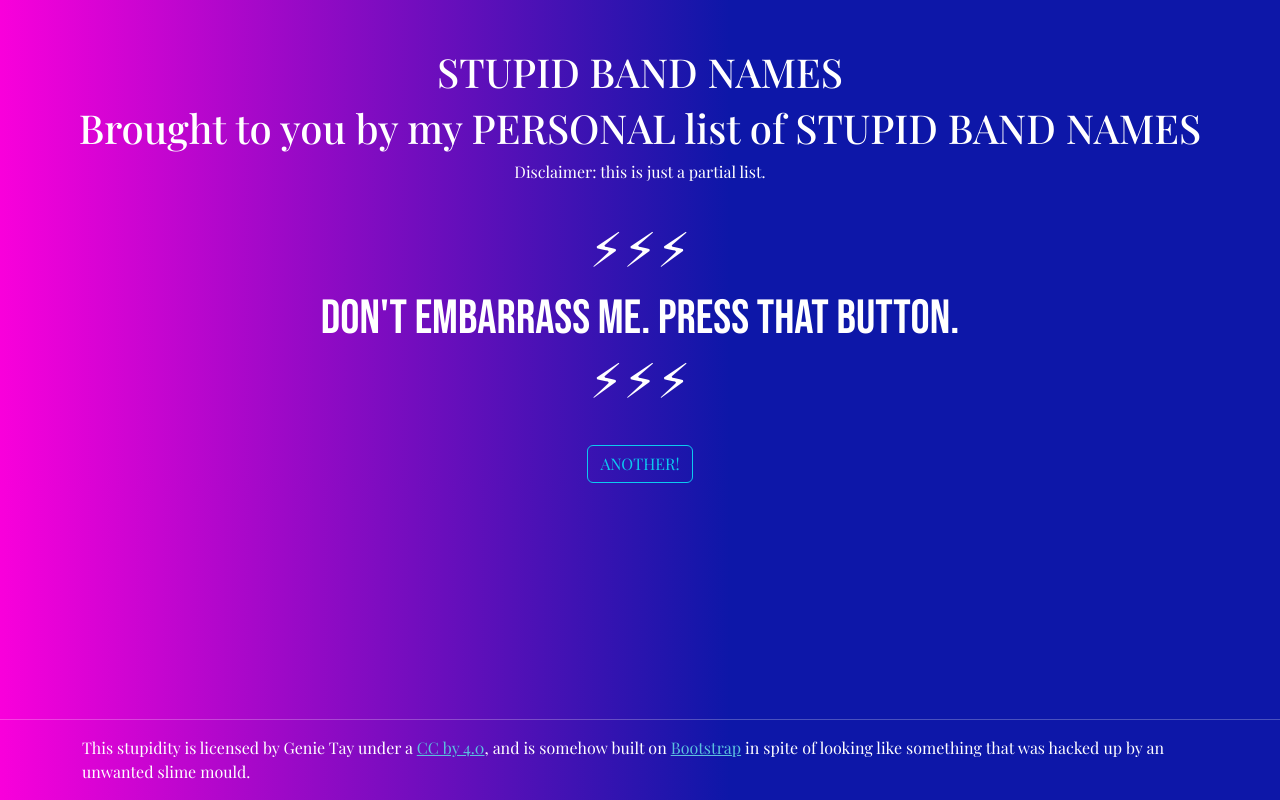
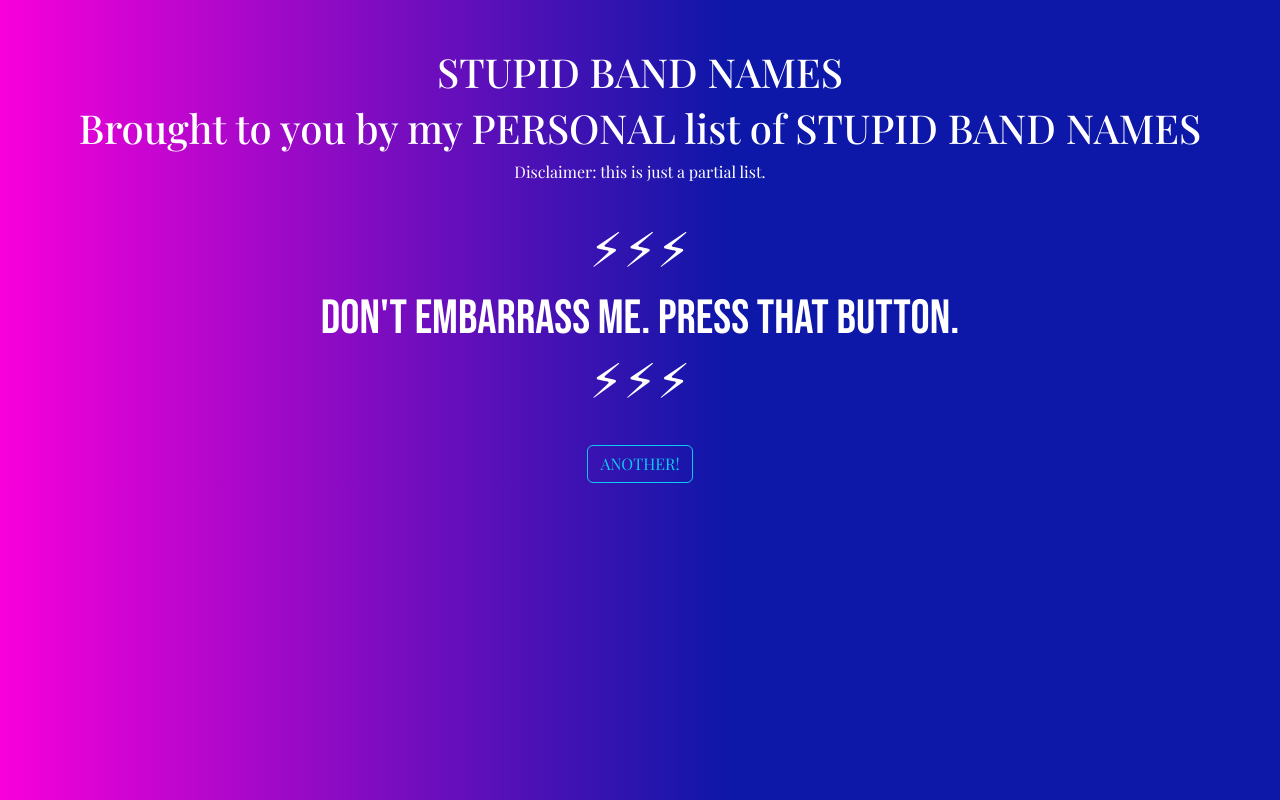
Before and after one commit to geniesa/bandter, a plain HTML site: page index.html in a window 1280 px wide. Drawn offline with nearby package versions, Linux system fonts and the light colour scheme.

Commit message:
Update index.html
FOOTER FUCKUP

```diff
--- a/index.html
+++ b/index.html
@@ -43,16 +43,6 @@
 
   </div>
 
-  <!-- FOOTER-->
-  <footer class="fixed-bottom">
-    <hr>
-    <div class="container">
-      <p>This stupidity is licensed by Genie Tay under a <a rel="license"
-          href="http://creativecommons.org/licenses/by/4.0/">CC by 4.0</a>, and is somehow built on <a
-          href="https://getbootstrap.com/">Bootstrap</a> in spite of looking like something that was hacked up by an
-        unwanted slime mould.</p>
-    </div>
-  </footer>
 
   <!-- Can swap out this js file by pasting code here -->
   <script src="javascript.js"></script>
```
